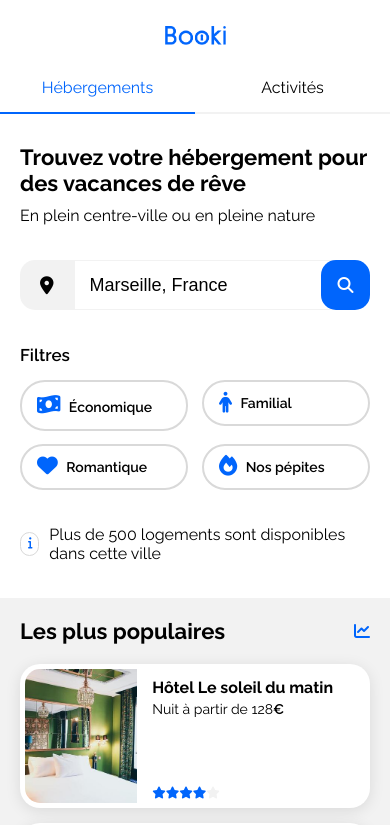
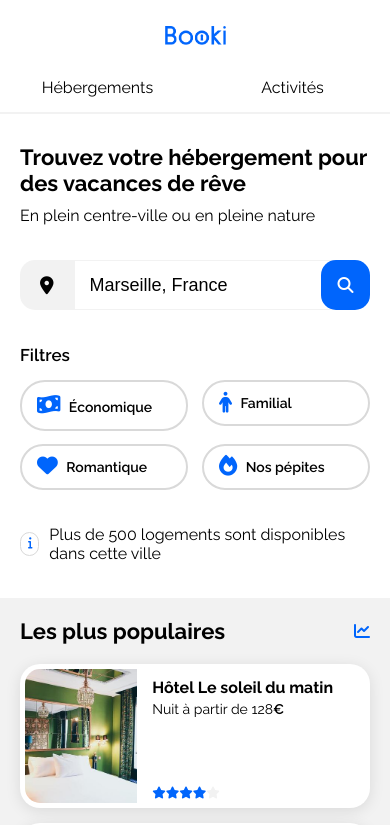
Before and after one commit to bdelanls/oc-projet2, a plain HTML site: page index.html in a window 390 px wide. Shown: the top 825 px of the page. Drawn offline with Linux system fonts and the light colour scheme.

Commit message:
patch nav header

```diff
--- a/css/style.css
+++ b/css/style.css
@@ -70,29 +70,30 @@ header{
 
 }
 .logo img{width: 61px;}
-nav.navbar ul{
+.navbar ul{
     display: flex;
     flex-direction: row;
     gap: 70px;
 }
-nav.navbar li a{
+.navbar li a{
     padding: 15px 0;
     display: block;
 }
-nav.navbar li{border-top: 2px solid var(--white);}
-nav.navbar li.active{
-    border-top: 2px solid var(--blue);
-    color: var(--blue);
+.navbar li a:hover{color: var(--blue);}
+
+@media (min-width: 769px) {
+    .navbar li a{border-top: 2px solid var(--white);}
+    .navbar li a:hover{border-top: 2px solid var(--blue);}
 }
-nav.navbar li a:hover{color: var(--blue);}
 
 @media (max-width: 768px) {
     header{flex-direction: column;}
     .logo{align-items: end; height: 49px; margin-bottom: 14px;}
     .logo a{margin: 0 auto;}
-    nav.navbar ul{gap:0;}
-    nav.navbar li{width: 50%; text-align: center; border-top: none; border-bottom: 2px solid var(--grey);}
-    nav.navbar li.active{border-top: none; border-bottom: 2px solid var(--blue);}
+    .navbar ul{gap:0;}
+    .navbar li{width: 50%; text-align: center;}
+    .navbar li a{border-top: none; border-bottom: 2px solid var(--grey);}
+    .navbar li a:hover{border-top: none; border-bottom: 2px solid var(--blue);}
 }
 
 /***** Info *****/
--- a/index.html
+++ b/index.html
@@ -6,7 +6,8 @@
     <title>Booki</title>
     <link rel="preconnect" href="https://fonts.googleapis.com">
     <link rel="preconnect" href="https://fonts.gstatic.com" crossorigin>
-    <link href="https://fonts.googleapis.com/css2?family=Raleway:ital,wght@0,400;0,600;0,700;1,400;1,600;1,700&display=swap" rel="stylesheet">    <link rel="stylesheet" href="https://cdnjs.cloudflare.com/ajax/libs/font-awesome/6.2.1/css/all.min.css"
+    <link href="https://fonts.googleapis.com/css2?family=Raleway:ital,wght@0,400;0,600;0,700;1,400;1,600;1,700&display=swap" rel="stylesheet">
+    <link rel="stylesheet" href="https://cdnjs.cloudflare.com/ajax/libs/font-awesome/6.2.1/css/all.min.css"
         integrity="sha512-MV7K8+y+gLIBoVD59lQIYicR65iaqukzvf/nwasF0nqhPay5w/9lJmVM2hMDcnK1OnMGCdVK+iQrJ7lzPJQd1w=="
         crossorigin="anonymous" referrerpolicy="no-referrer">
     <link rel="stylesheet" href="css/style.css">
@@ -19,10 +20,9 @@
                     <img srcset="images/logo/Booki.png 1x, images/logo/Booki@3x.png 3x" src="images/logo/Booki.png" alt="Booki">
                 </a>
             </div>
-
             <nav class="navbar">
                 <ul>
-                    <li class="active"><a href="#hebergements">Hébergements</a></li>
+                    <li><a href="#hebergements">Hébergements</a></li>
                     <li><a href="#activites">Activités</a></li>
                 </ul>
             </nav>
@@ -40,7 +40,7 @@
                             <i class="fa fa-location-dot"></i>
                         </div>
                         <input type="text" id="ville" name="ville" value="Marseille, France">
-                        <button type="button"><i class="fa fa-magnifying-glass"></i><span>Rechercher</span></button>
+                        <button type="submit"><i class="fa fa-magnifying-glass"></i><span>Rechercher</span></button>
                     </form>
                 </div>
                 <div class="filterbar">
@@ -71,7 +71,6 @@
                             </a>
                         </li>
                     </ul>
-
                 </div>
                 <div class="infobar">
                     <i class="fa-xs fa-solid fa-info"></i>
```
Also changed, not shown: 1 other file.
